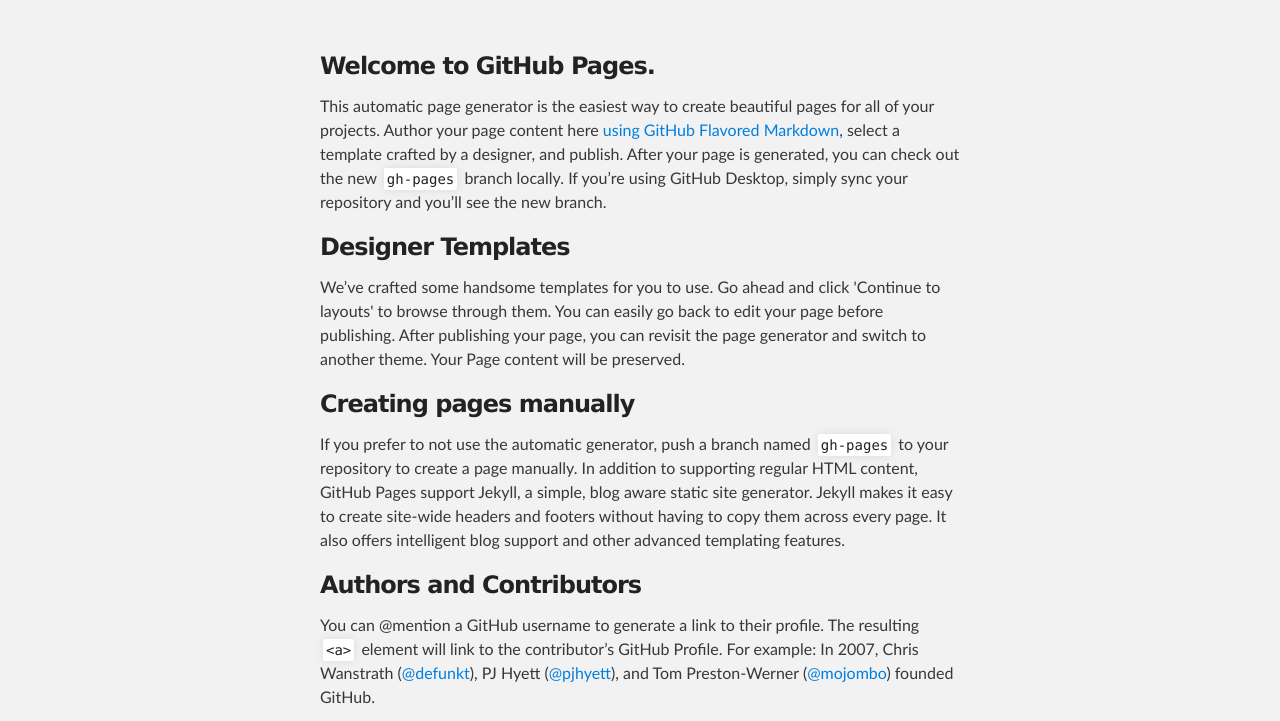
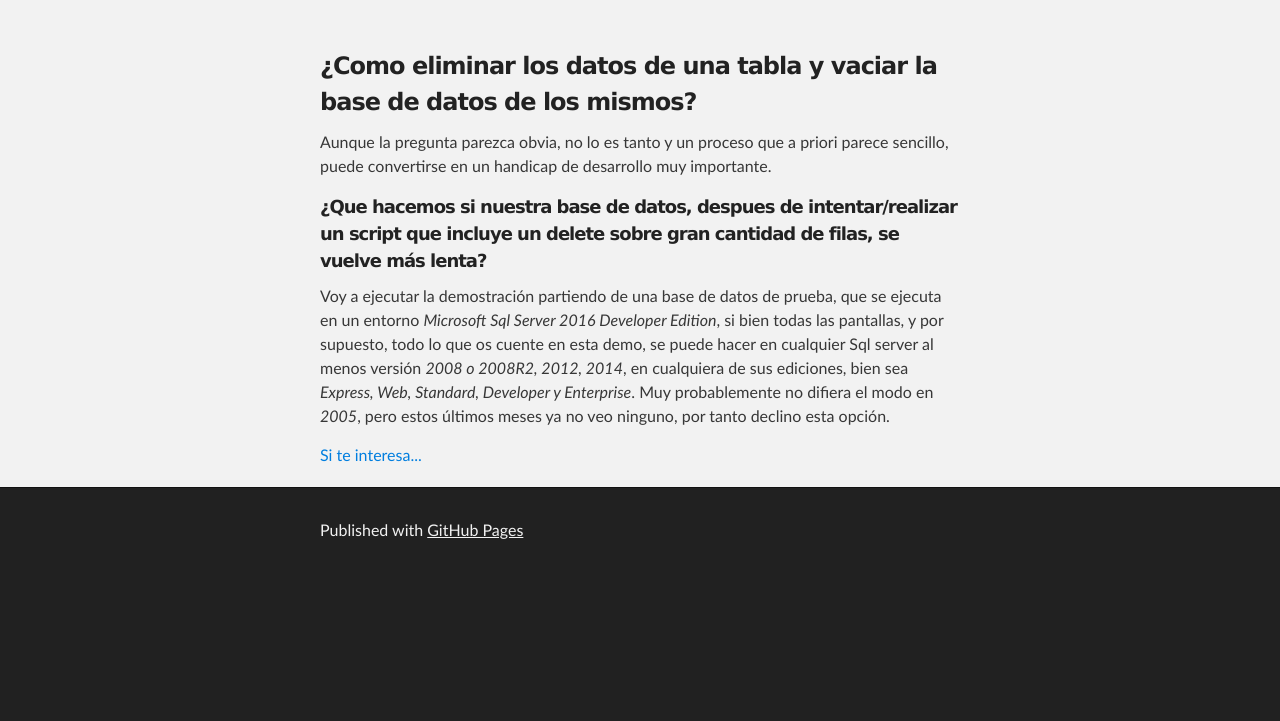
Before and after one commit to javifer2/javifer2.github.io, a plain HTML site: page index.html in a window 1280 px wide. Shown: the part 212-933 px from the top of the page. After the commit the page ends 800 px from the top, so only its background shows below. Drawn offline with Linux system fonts and the light colour scheme.

Commit message:
Iniciado proyecto
primer cambio y aprendizaje de Github

```diff
--- a/index.html
+++ b/index.html
@@ -27,30 +27,13 @@
     <!-- MAIN CONTENT -->
     <div id="main_content_wrap" class="outer">
       <section id="main_content" class="inner">
-        <h3>
-<a id="welcome-to-github-pages" class="anchor" href="#welcome-to-github-pages" aria-hidden="true"><span aria-hidden="true" class="octicon octicon-link"></span></a>Welcome to GitHub Pages.</h3>
 
-<p>This automatic page generator is the easiest way to create beautiful pages for all of your projects. Author your page content here <a href="https://guides.github.com/features/mastering-markdown/">using GitHub Flavored Markdown</a>, select a template crafted by a designer, and publish. After your page is generated, you can check out the new <code>gh-pages</code> branch locally. If you’re using GitHub Desktop, simply sync your repository and you’ll see the new branch.</p>
+<h3>¿Como eliminar los datos de una tabla y vaciar la base de datos de los mismos?</h3>
+				<p> Aunque la pregunta parezca obvia, no lo es tanto y un proceso que a priori parece sencillo, puede convertirse en un handicap de desarrollo muy importante.</p>
+				<h5>¿Que hacemos si nuestra base de datos, despues de intentar/realizar un script que incluye un <strong>delete</strong> sobre gran cantidad de filas, se vuelve más lenta?</h5>
+				<p>Voy a ejecutar la demostración partiendo de una base de datos de prueba, que se ejecuta en un entorno <em>Microsoft Sql Server 2016 Developer Edition</em>, si bien todas las pantallas, y por supuesto, todo lo que os cuente en esta demo, se puede hacer en cualquier Sql server al menos versión <em>2008 o 2008R2, 2012, 2014</em>, en cualquiera de sus ediciones, bien sea <em>Express, Web, Standard, Developer y Enterprise</em>. Muy probablemente no difiera el modo en <em>2005</em>, pero estos últimos meses ya no veo ninguno, por tanto declino esta opción.</p>
+				<a href="eliminarldf.html">Si te interesa...</a>
 
-<h3>
-<a id="designer-templates" class="anchor" href="#designer-templates" aria-hidden="true"><span aria-hidden="true" class="octicon octicon-link"></span></a>Designer Templates</h3>
-
-<p>We’ve crafted some handsome templates for you to use. Go ahead and click 'Continue to layouts' to browse through them. You can easily go back to edit your page before publishing. After publishing your page, you can revisit the page generator and switch to another theme. Your Page content will be preserved.</p>
-
-<h3>
-<a id="creating-pages-manually" class="anchor" href="#creating-pages-manually" aria-hidden="true"><span aria-hidden="true" class="octicon octicon-link"></span></a>Creating pages manually</h3>
-
-<p>If you prefer to not use the automatic generator, push a branch named <code>gh-pages</code> to your repository to create a page manually. In addition to supporting regular HTML content, GitHub Pages support Jekyll, a simple, blog aware static site generator. Jekyll makes it easy to create site-wide headers and footers without having to copy them across every page. It also offers intelligent blog support and other advanced templating features.</p>
-
-<h3>
-<a id="authors-and-contributors" class="anchor" href="#authors-and-contributors" aria-hidden="true"><span aria-hidden="true" class="octicon octicon-link"></span></a>Authors and Contributors</h3>
-
-<p>You can @mention a GitHub username to generate a link to their profile. The resulting <code>&lt;a&gt;</code> element will link to the contributor’s GitHub Profile. For example: In 2007, Chris Wanstrath (<a href="https://github.com/defunkt" class="user-mention">@defunkt</a>), PJ Hyett (<a href="https://github.com/pjhyett" class="user-mention">@pjhyett</a>), and Tom Preston-Werner (<a href="https://github.com/mojombo" class="user-mention">@mojombo</a>) founded GitHub.</p>
-
-<h3>
-<a id="support-or-contact" class="anchor" href="#support-or-contact" aria-hidden="true"><span aria-hidden="true" class="octicon octicon-link"></span></a>Support or Contact</h3>
-
-<p>Having trouble with Pages? Check out our <a href="https://help.github.com/pages">documentation</a> or <a href="https://github.com/contact">contact support</a> and we’ll help you sort it out.</p>
       </section>
     </div>
 
```
Also changed, not shown: eliminarldf.html (added, +33 -0 lines).
